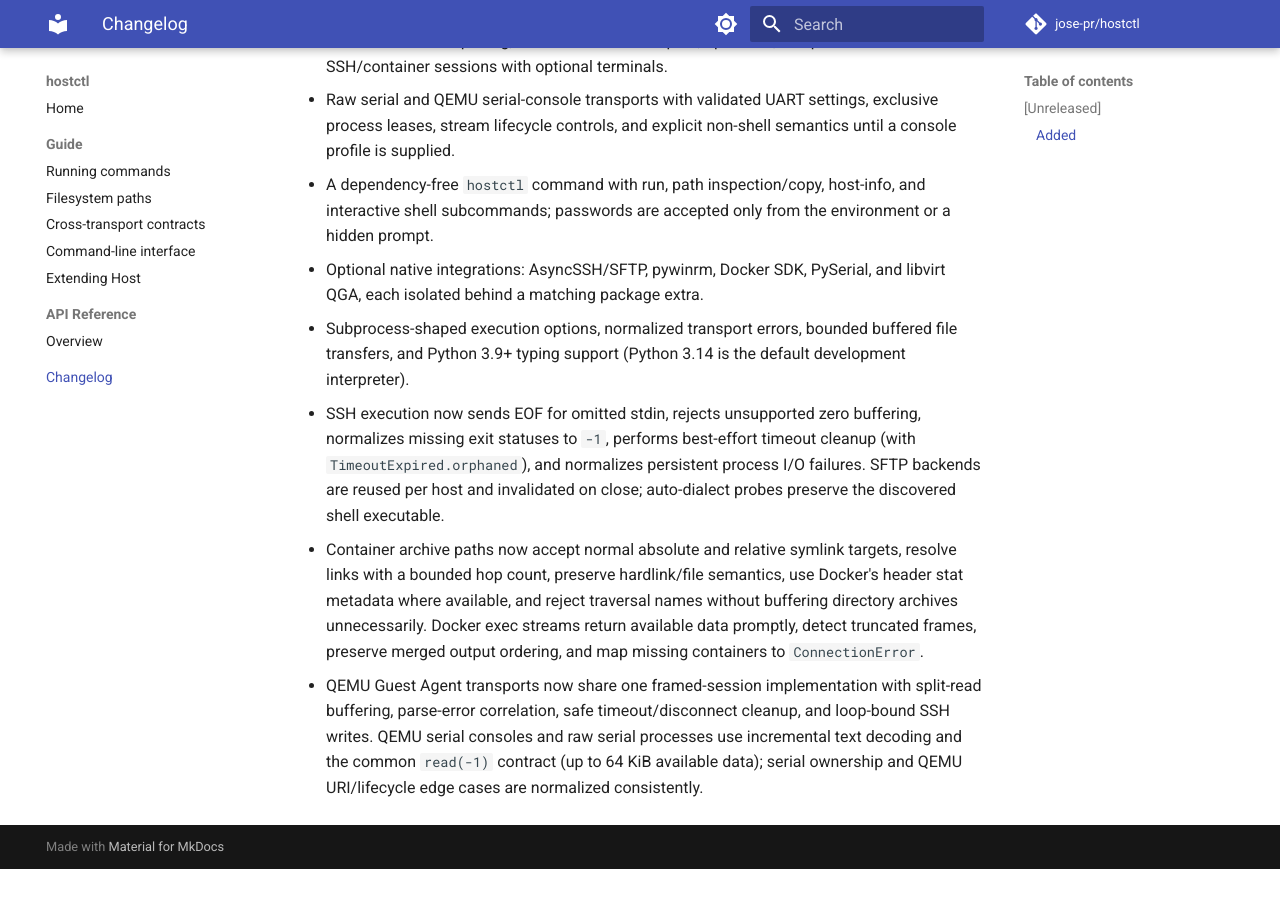
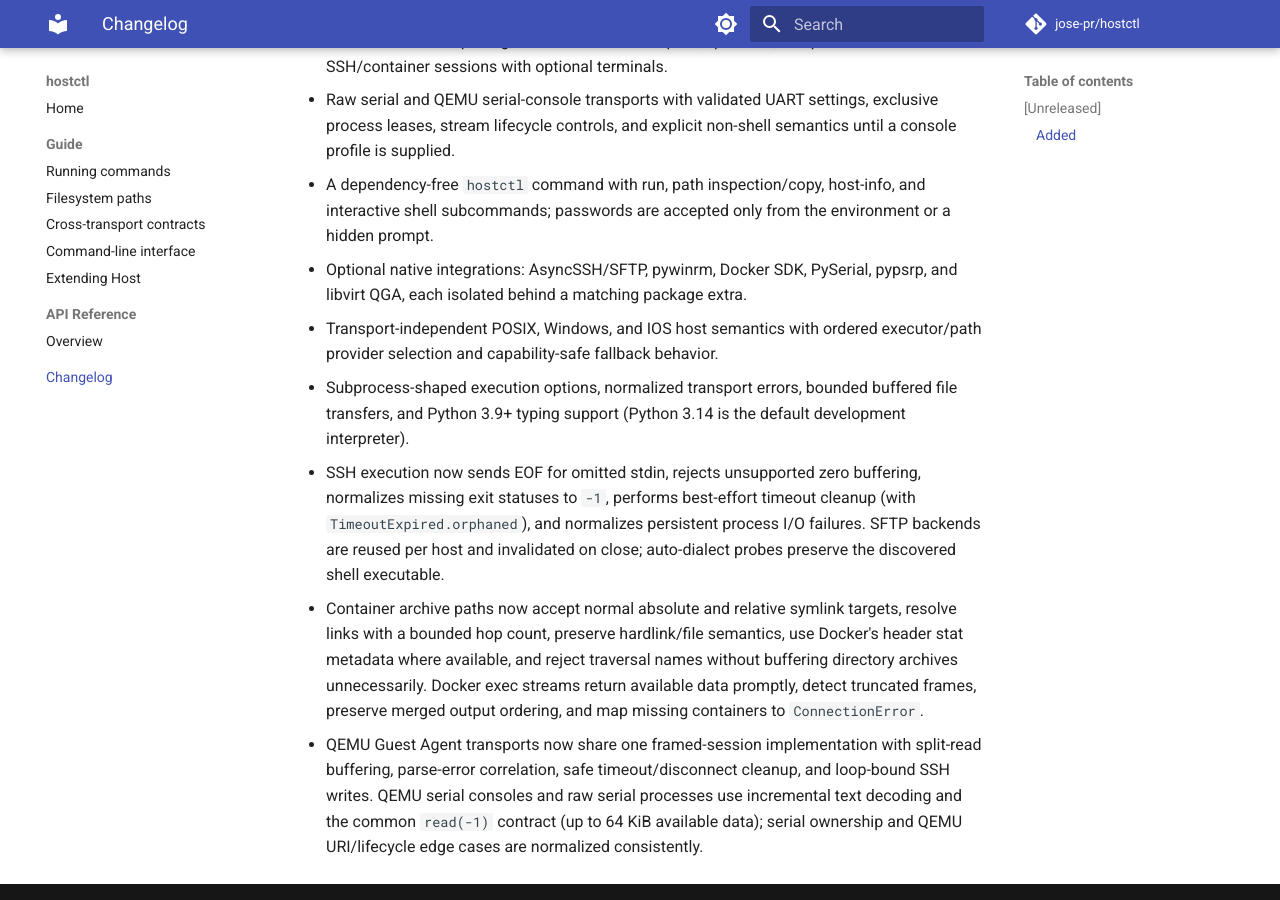
Before and after one commit to jose-pr/hostctl, an MkDocs documentation site: the page built from docs/changelog.md, in a window 1280 px wide and 900 px high, scrolled down 551 px. Built offline with MkDocs 1.6.1 and Material for MkDocs 9.7.7, drawn with Linux system fonts in a browser that asks for light colours; comment, search, counter and statistics services are not loaded; before the commit the page ends 1420 px from its top, so only the background shows below that.

```diff
--- a/CHANGELOG.md
+++ b/CHANGELOG.md
@@ -26,7 +26,9 @@ and this project adheres to [Semantic Versioning](https://semver.org/).
   host-info, and interactive shell subcommands; passwords are accepted only
   from the environment or a hidden prompt.
 - Optional native integrations: AsyncSSH/SFTP, pywinrm, Docker SDK, PySerial,
-  and libvirt QGA, each isolated behind a matching package extra.
+  pypsrp, and libvirt QGA, each isolated behind a matching package extra.
+- Transport-independent POSIX, Windows, and IOS host semantics with ordered
+  executor/path provider selection and capability-safe fallback behavior.
 - Subprocess-shaped execution options, normalized transport errors, bounded
   buffered file transfers, and Python 3.9+ typing support (Python 3.14 is the
   default development interpreter).
```
Also changed, not shown: README.md (+7 -6 lines), docs/api/reference.md (+24 -0 lines).
